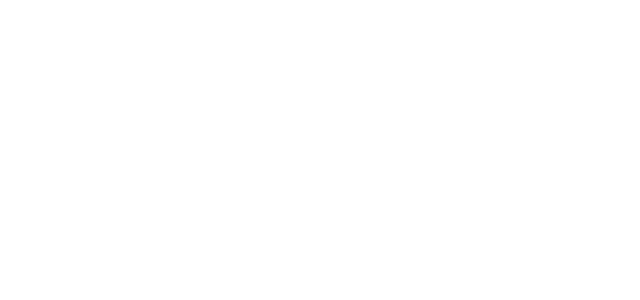
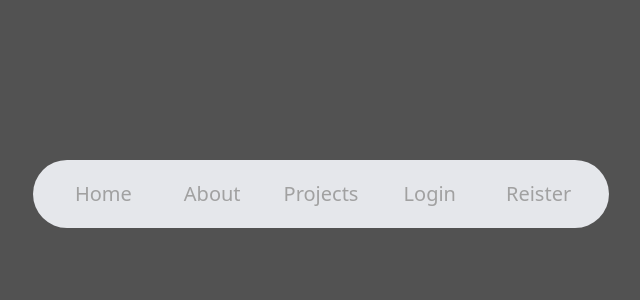
Before and after one commit to rjv01/FramerMotionProjects, a React (Vite) app: page /navbar in a window 1280 px wide. Before the commit this address had no page. Shown: the top 300 px of the page, without its empty margins (319-959 px from the left). Built offline with nearby package versions, Linux system fonts and the light colour scheme.

Commit message:
adding layout on navbar, items hover

```diff
--- a/src/App.tsx
+++ b/src/App.tsx
@@ -7,6 +7,7 @@
 import Counter from "./components/Counter"
 import Scroll from "./components/Scroll";
 import CardLayout from "./components/CardLayout";
+import Navbar from "./components/Navbar"
 
 function App() {
   return (
@@ -19,6 +20,7 @@
         <Route path="/counter" element={<Counter />} />
         <Route path="/scroll" element={<Scroll />} />
         <Route path="/layoutcard" element={<CardLayout />} />
+        <Route path="/navbar" element={<Navbar />} />
       </Routes>
     </div>
   )
--- a/src/components/Home.tsx
+++ b/src/components/Home.tsx
@@ -9,7 +9,7 @@
     { href: "/sidebar", label: "Sidebar Component" },
     { href: "/scroll", label: "Scroll Component" },
     { href: "/layoutcard", label: "Card Layout Component" },
-    { href: "/sidebar", label: "Sidebar Component" },
+    { href: "/navbar", label: "Navbar Component" },
     { href: "/sidebar", label: "Sidebar Component" },
   ];
 
--- /dev/null
+++ b/src/components/Navbar.tsx
@@ -0,0 +1,66 @@
+import { useState } from "react";
+import { Link } from "react-router-dom";
+import { motion } from "framer-motion";
+
+type Link={
+    name:string,
+    href:string
+}
+
+function Navbar() {
+
+    const links:Link[] = [
+        {
+            name:"Home",
+            href:"#"
+        },
+        {
+            name:"About",
+            href:"#"
+        },
+        {
+            name:"Projects",
+            href:"#"
+        },
+        {
+            name:"Login",
+            href:"#"
+        },
+        {
+            name:"Reister",
+            href:"#"
+        },
+    ];
+
+    const [hovered,setHovered] = useState<number | null>(null);
+
+    return (
+        <div className="min-h-screen py-40 bg-neutral-600">
+            <div
+                className="max-w-xl mx-auto bg-gray-200 flex px-4 py-2 text-xl  rounded-full"
+            >
+                {
+                    links.map((link,index) => (
+                        <Link
+                            onMouseEnter={()=>setHovered(index)}
+                            onMouseLeave={()=>setHovered(null)}
+                            className="w-full text-center text-neutral-400 relative py-3 hover:text-white duration-200"
+                            key={index}
+                            to={link.href}
+                        >
+                            { hovered === index &&
+                                <motion.div
+                                    layoutId="hover"
+                                    className="absolute inset-0 rounded-full bg-black w-full h-full"
+                                >
+                                </motion.div>}
+                            <span className="relative ">{link.name}</span>
+                        </Link>
+                    ))
+                }
+            </div>
+        </div>
+    );
+}
+
+export default Navbar
```
